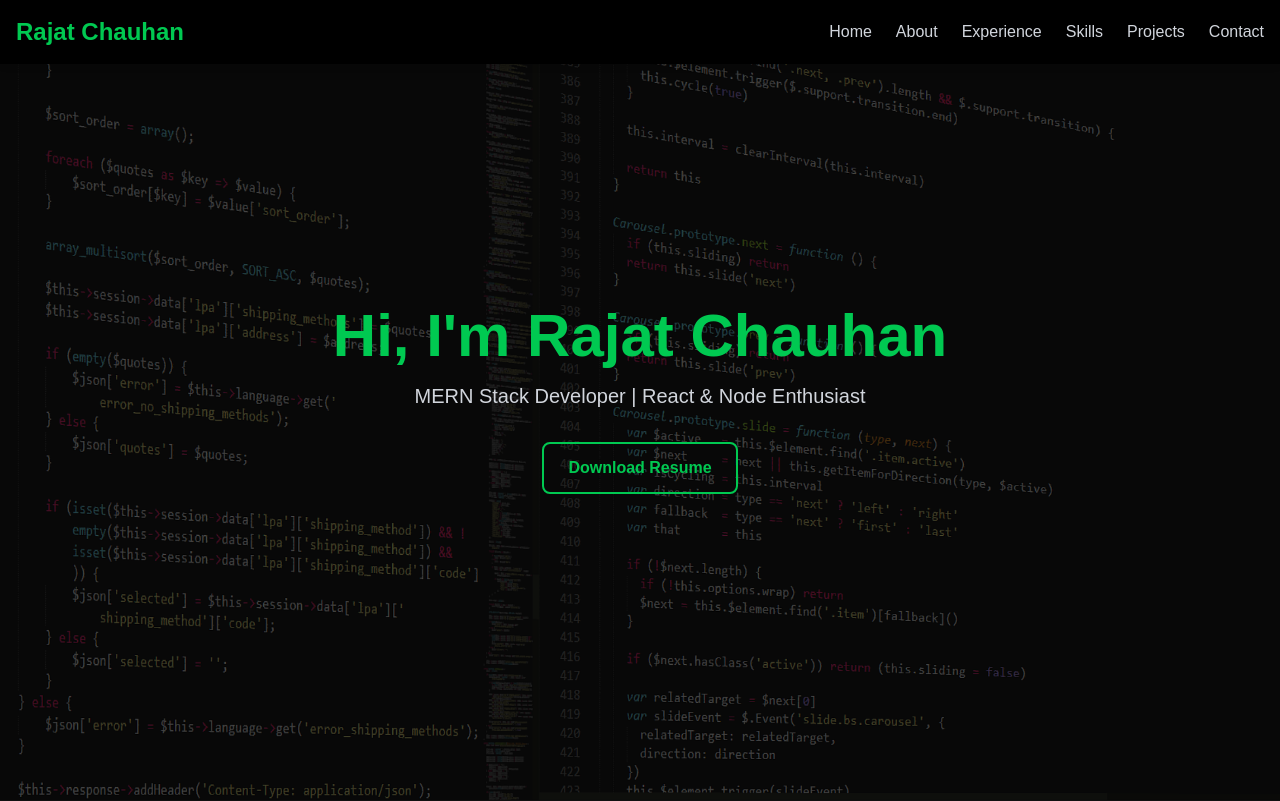
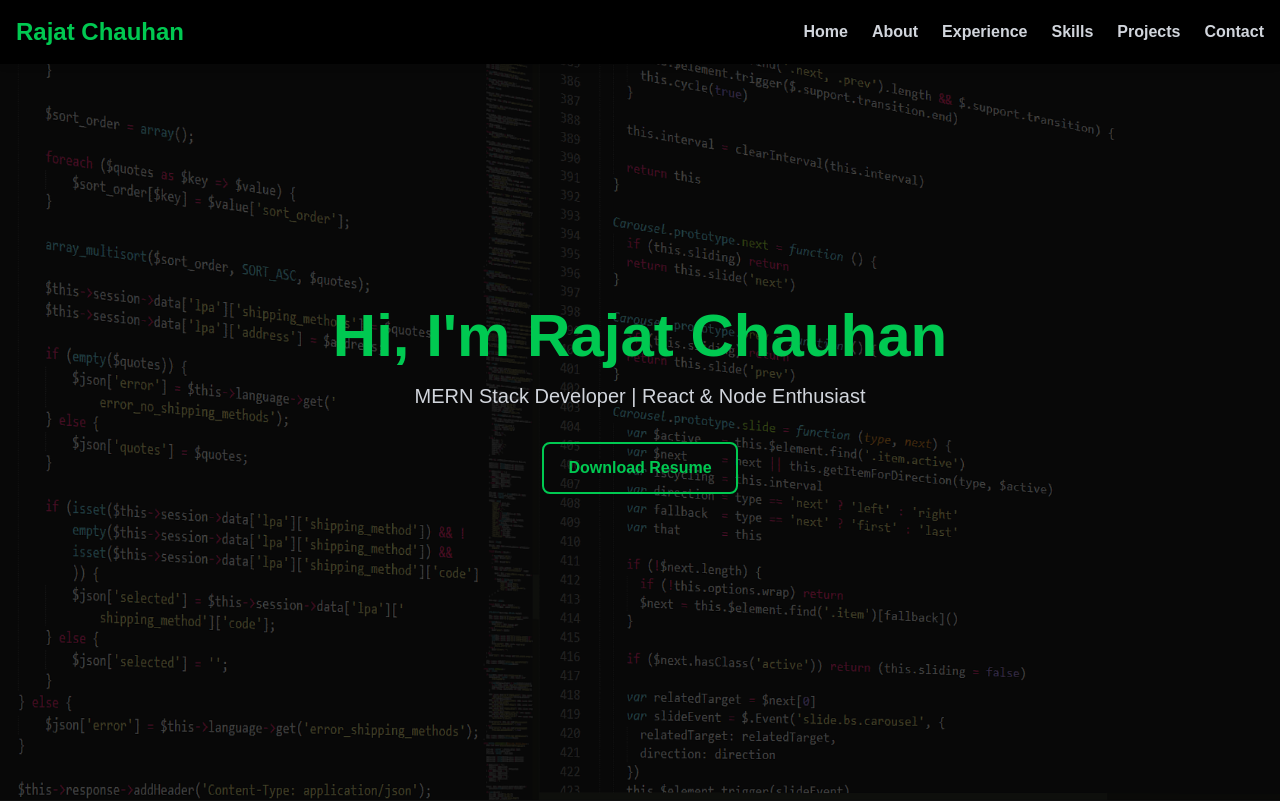
Before and after one commit to Rajatchauhan9690/rajatPortfolio, a React (Vite) app: page / in a window 1280 px wide. Shown: the top 801 px of the page. Built offline with nearby package versions, Linux system fonts and the light colour scheme.

Commit message:
add font bold in navbar

```diff
--- a/src/components/Navbar.jsx
+++ b/src/components/Navbar.jsx
@@ -21,7 +21,7 @@ const Navbar = () => {
           {links.map((link) => (
             <li
               key={link}
-              className="text-gray-300 hover:text-green-500 transition-colors"
+              className="text-gray-300 font-semibold hover:text-green-500 transition-colors"
             >
               <a href={`#${link.toLowerCase()}`}>{link}</a>
             </li>
```
